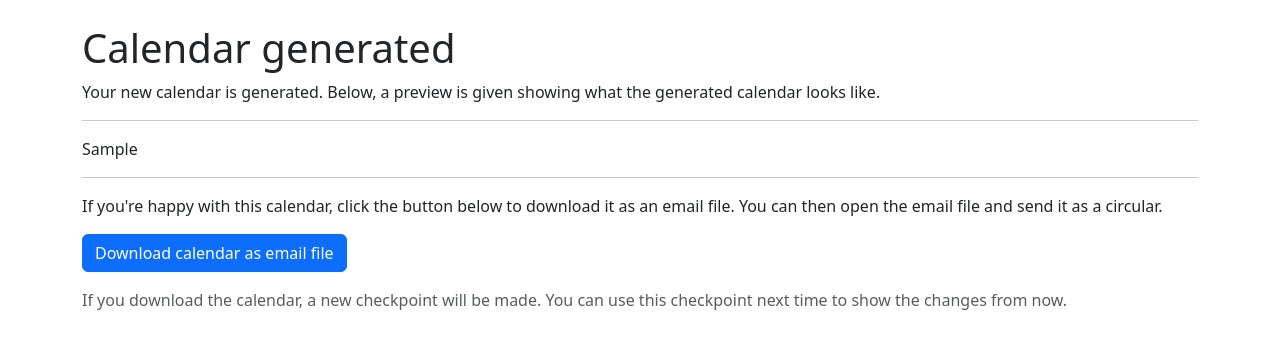
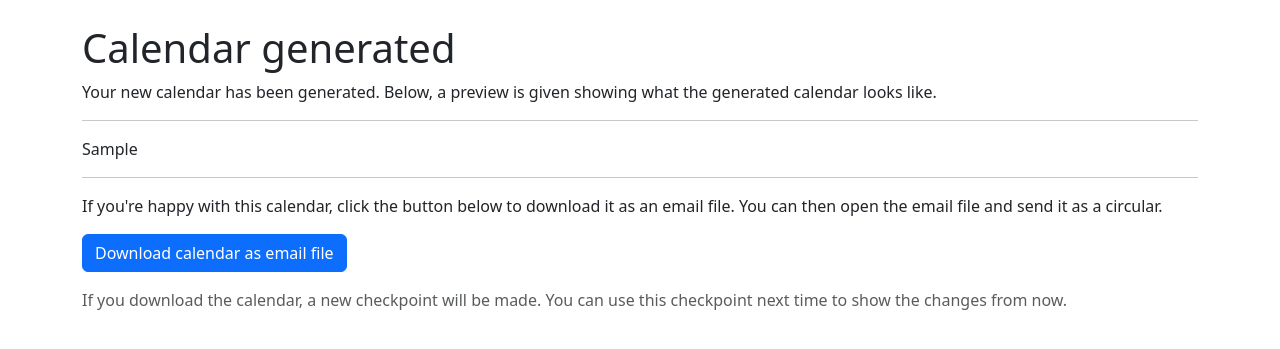
Before and after one commit to AntheSevenants/sylvia, a Flask app: template app/templates/calendar.html in a window 1280 px wide. Shown: the part 77-426 px from the top of the page. Run offline with Flask 3, Linux system fonts and the light colour scheme; the template is opened without the code that fills it: most values are stand-ins (such as "Sample title", 1, 10 or a date in 2020); parts of the project's set-up code (start-up, migrations or seed data) failed here and were passed over.

Commit message:
Update grammar

```diff
--- a/app/templates/calendar.html
+++ b/app/templates/calendar.html
@@ -10,7 +10,7 @@
 {% endblock %}
 {% block content %}
     <h1>Calendar generated</h1>
-    <p>Your new calendar is generated. Below, a preview is given showing what the generated calendar looks like.</p>
+    <p>Your new calendar has been generated. Below, a preview is given showing what the generated calendar looks like.</p>
     <hr>
     {{ calendar_html | safe }}
     <hr>
```
